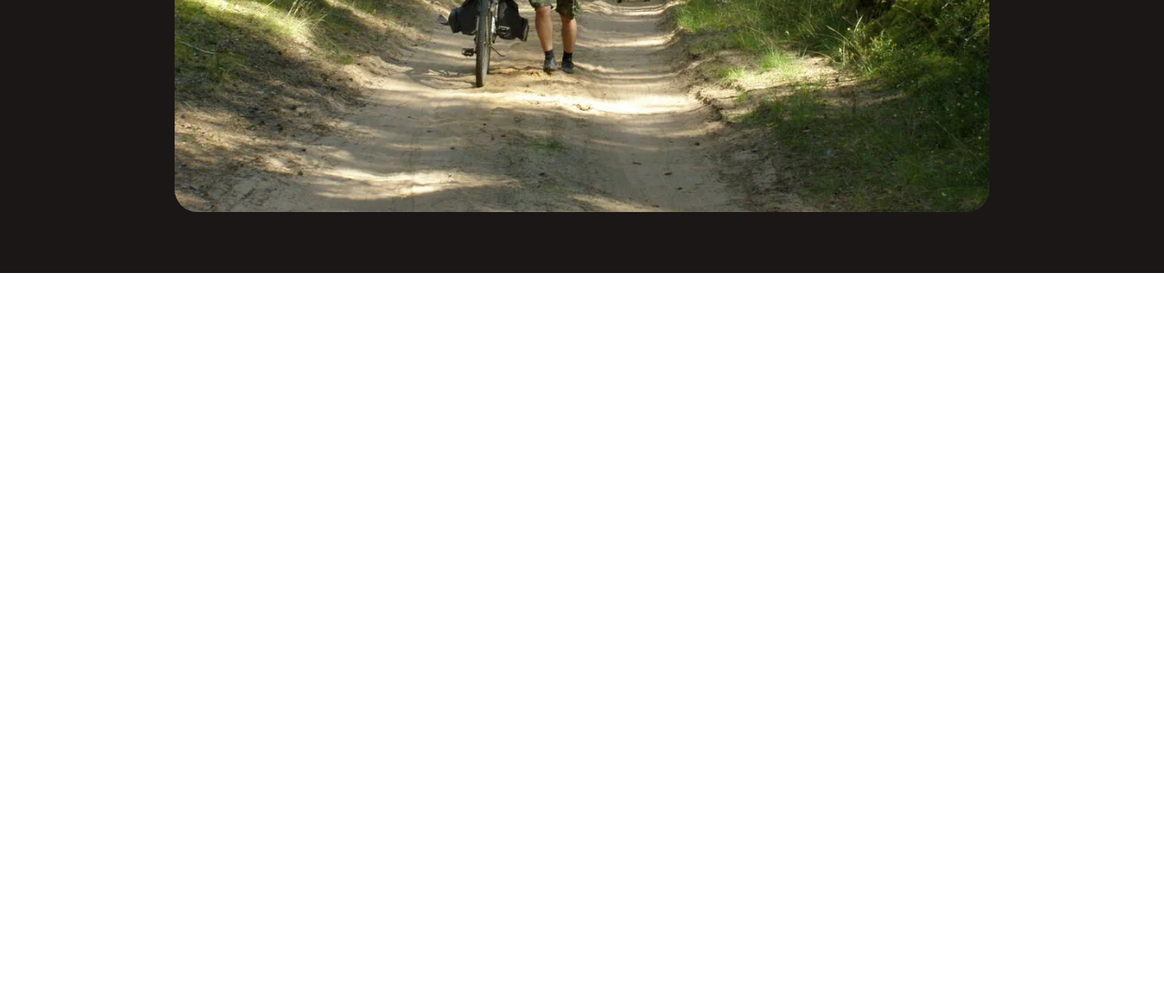
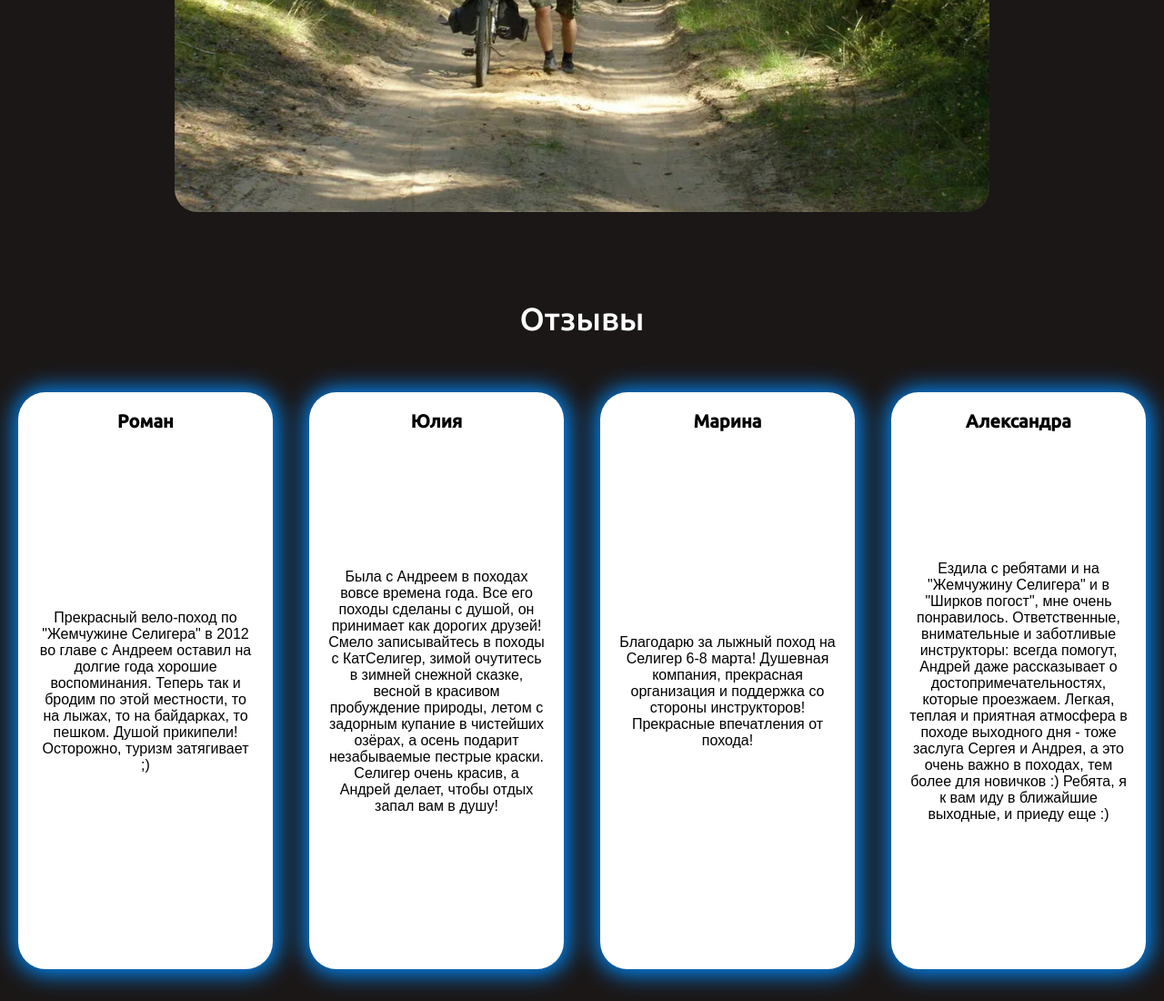
Before and after one commit to AleksandrBel15/kat-seliger, a website built with Vite: page src/index.html in a window 1280 px wide. Shown: the part 2100-3200 px from the top of the page at 91% size. Before the commit the page ends 2400 px from the top, so only its background shows below. Built offline with nearby package versions, Linux system fonts and the light colour scheme.

Commit message:
feat: Customer Reviews

```diff
--- a/src/components/Gallery/Gallery.scss
+++ b/src/components/Gallery/Gallery.scss
@@ -1,3 +1,5 @@
+@use "../../styles/base/reset";
+
 .gallery {
     height: 100vh;
     width: 100%;
--- a/src/components/Reviews/Reviews.js
+++ b/src/components/Reviews/Reviews.js
@@ -0,0 +1,37 @@
+import './Reviews.scss';
+
+export default class Reviews {
+    constructor() {
+        this.element = this.#render();
+    }
+
+    #render() {
+        const sectionReviews = document.createElement('section');
+        sectionReviews.className = 'reviews';
+        sectionReviews.innerHTML = `
+            <h2 class="ubuntu-medium" aria-label="Отзывы">Отзывы</h2>
+            <div class="review_cards">
+                <div class="review">
+                    <h3>Роман</h3>
+                    <p>Прекрасный вело-поход по "Жемчужине Селигера" в 2012 во главе с Андреем оставил на долгие года хорошие воспоминания. Теперь так и бродим по этой местности, то на лыжах, то на байдарках, то пешком. Душой прикипели! Осторожно, туризм затягивает ;)</p>
+                </div>
+                <div class="review">
+                    <h3>Юлия</h3>
+                    <p>Была с Андреем в походах вовсе времена года. Все его походы сделаны с душой, он принимает как дорогих друзей! Смело записывайтесь в походы с КатСелигер, зимой очутитесь в зимней снежной сказке, весной в красивом пробуждение природы, летом с задорным купание в чистейших озёрах, а осень подарит незабываемые пестрые краски. Селигер очень красив, а Андрей делает, чтобы отдых запал вам в душу!</p>
+                </div>
+                <div class="review">
+                    <h3>Марина</h3>
+                    <p>Благодарю за лыжный поход на Селигер 6-8 марта! Душевная компания, прекрасная организация и поддержка со стороны инструкторов! Прекрасные впечатления от похода!</p>
+                </div>
+                <div class="review">
+                    <h3>Александра</h3>
+                    <p>Ездила с ребятами и на "Жемчужину Селигера" и в "Ширков погост", мне очень понравилось. Ответственные, внимательные и заботливые инструкторы: всегда помогут, Андрей даже рассказывает о достопримечательностях, которые проезжаем. Легкая, теплая и приятная атмосфера в походе выходного дня - тоже заслуга Сергея и Андрея, а это очень важно в походах, тем более для новичков :)
+                        Ребята, я к вам иду в ближайшие выходные, и приеду еще :)
+                    </p>
+                </div>
+            </div>
+        `;
+
+        return sectionReviews;
+    }
+}
--- a/src/components/Reviews/Reviews.scss
+++ b/src/components/Reviews/Reviews.scss
@@ -0,0 +1,51 @@
+@use "../../styles/base/reset";
+
+.reviews {
+    background-color: #1b1717;
+    height: 100vh;
+    width: 100%;
+    display: flex;
+    flex-direction: column;
+    justify-content: space-between;
+    align-items: center;
+}
+
+h2 {
+    margin: 30px 0px;
+    font-size: 35px;
+    color: white;
+    overflow: hidden;
+}
+
+.review_cards {
+    display: flex;
+    justify-content: space-around;
+    align-items: center;
+    height: 100vh;
+}
+
+.review {
+    display: grid;
+    grid-template-rows: auto 1fr;
+    justify-items: center;
+    width: 40%;
+    height: 90%;
+    background-color: white;
+    border-radius: 30px;
+    margin: 0px 20px;
+    padding: 20px;
+    box-shadow: 1px 1px 25px 5px #008CFF;
+    text-align: center;
+
+    & h3 {
+        font-family: 'Ubuntu', Arial, sans-serif;
+        font-size: 20px;
+    }
+
+    & p {
+        font-family: Arial, sans-serif;
+        align-self: center;
+        justify-self: center;
+        font-size: 16px;
+    }
+}
--- a/src/scripts/main.js
+++ b/src/scripts/main.js
@@ -5,8 +5,11 @@ import About from '../components/AboutUs/About.js';
 const about = new About();
 import Gallery from '../components/Gallery/Gallery.js';
 const gallery = new Gallery();
+import Reviews from '../components/Reviews/Reviews.js';
+const reviews = new Reviews();
 
 const app = document.getElementById('app');
 app.appendChild(hero.element);
 app.appendChild(about.element);
 app.appendChild(gallery.element);
+app.appendChild(reviews.element);
```
